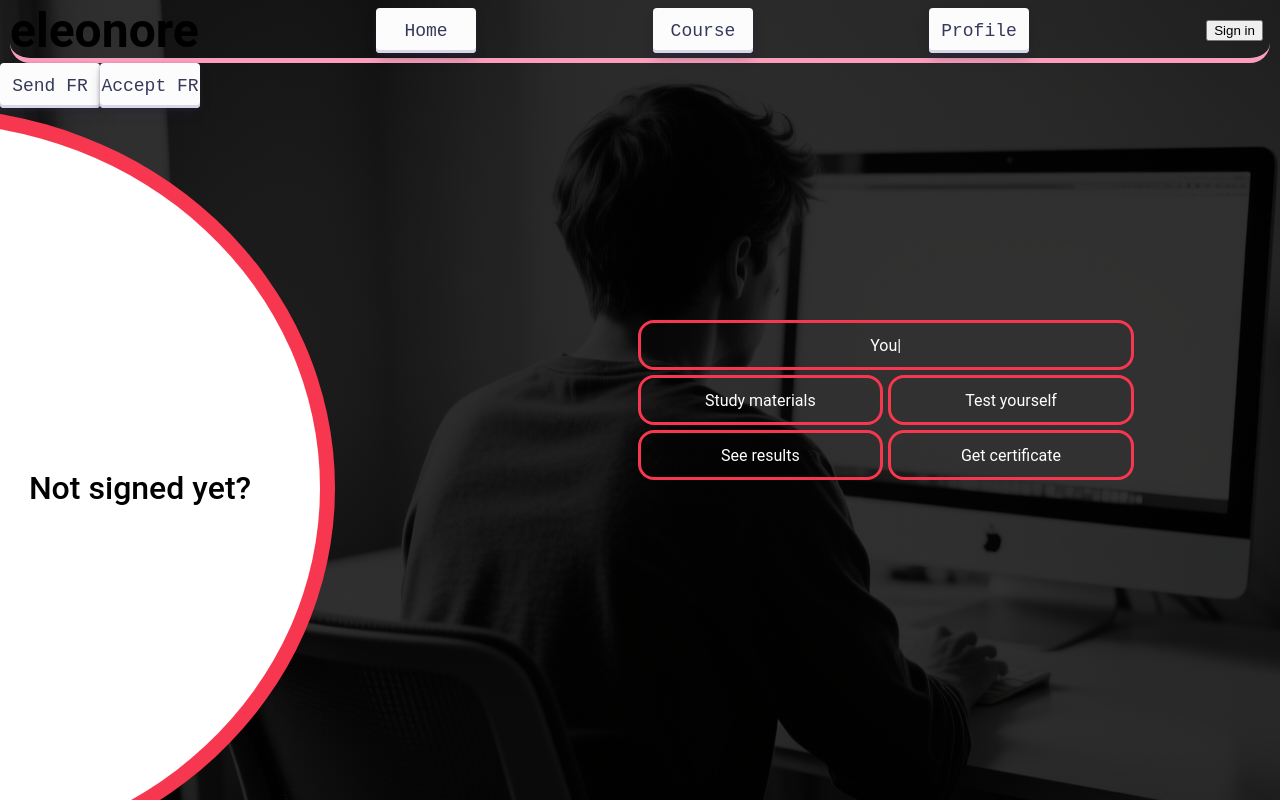
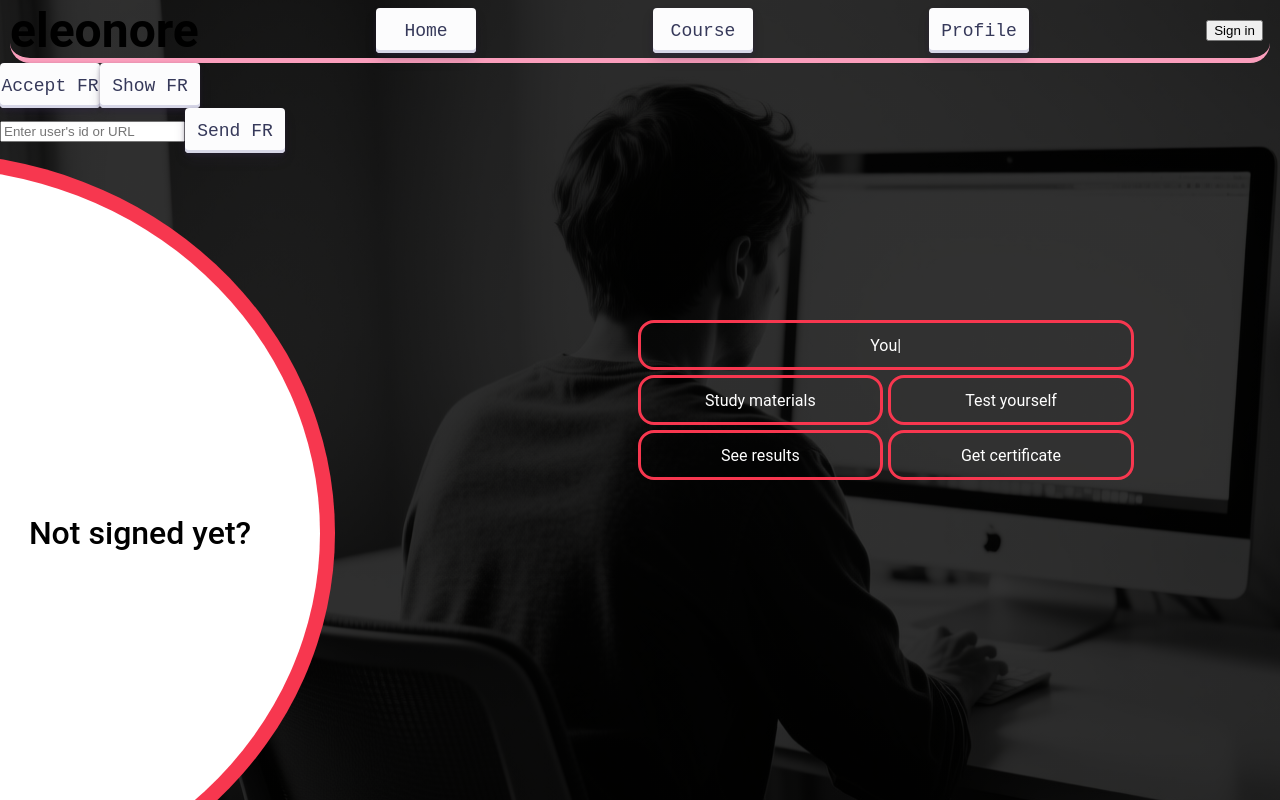
Before and after one commit to danielmicek/bc-project, a React (Vite) app in the folder E-Learning-App/frontend/: page /profile in a window 1280 px wide. Built offline with nearby package versions, Linux system fonts and the light colour scheme; no server answers; a web font is replaced by a local one.

Commit message:
commit no.23: friend-request logic improved and expanded, user's username set as primary key in db, single-friend FR accepting, showing current FR and actual friends

```diff
--- a/E-Learning-App/frontend/src/components/ClickToCopy.jsx
+++ b/E-Learning-App/frontend/src/components/ClickToCopy.jsx
@@ -1,17 +1,17 @@
 import {ClipboardWithIcon} from "flowbite-react";
 import '../styles/ProfileStyles/ProfileStyle.css';
 
-export default function ClickToCopy({userId}) {
+export default function ClickToCopy({username}) {
     return (
         <div className="clickToCopy">
             <input
                 type="text"
                 className="xx"
-                value={`http://localhost:5173/userPage/${userId}`}
+                value={`http://localhost:5173/userPage/${username}`}
                 disabled
                 readOnly
             />
-            <ClipboardWithIcon valueToCopy={`http://localhost:5173/userPage/` + "?" + new URLSearchParams({userId}).toString()} />
+            <ClipboardWithIcon valueToCopy={`http://localhost:5173/userPage/` + "?" + new URLSearchParams({username}).toString()} />
         </div>
 
     );
--- a/E-Learning-App/frontend/src/components/Header.jsx
+++ b/E-Learning-App/frontend/src/components/Header.jsx
@@ -25,9 +25,9 @@ export default function Header(){
         };
     }, []);
 
-    useEffect(() => {
+    useEffect(() => { //todo probably wont need this, can delete later
         if (isSignedIn && user) {
-            getUser_info(user.id, user);
+            getUser_info(user);
         }
     }, [isSignedIn, user]);
 
--- a/E-Learning-App/frontend/src/components/SignedInProfilePage.jsx
+++ b/E-Learning-App/frontend/src/components/SignedInProfilePage.jsx
@@ -3,7 +3,7 @@ import ClickToCopy from "./ClickToCopy.jsx";
 import {useUser} from "@clerk/clerk-react";
 
 
-export default function SignedInProfilePage({uid, userName}){
+export default function SignedInProfilePage(){
     const {user} = useUser();
     return(<>
 
@@ -21,7 +21,7 @@ export default function SignedInProfilePage({uid, userName}){
             <div className = "bestTest">Best test score: TBA</div>
             {/*todo done tests*/}
         </div>
-        <ClickToCopy className = "clickToCopy" userId = {uid}/>
+        <ClickToCopy className = "clickToCopy" username = {user.username}/>
 
     </>)
 }
--- a/E-Learning-App/frontend/src/methods/methodsClass.jsx
+++ b/E-Learning-App/frontend/src/methods/methodsClass.jsx
@@ -1,27 +1,24 @@
-import {
-    GET_allFriendRequests,
-    GET_friendship,
-    GET_user,
-    PATCH_acceptFriendRequest,
-    POST_friendship,
-    POST_user
-} from "./fetchMethods.jsx";
+import {GET_friendship, GET_user, PATCH_acceptFriendRequest, POST_friendship, POST_user} from "./fetchMethods.jsx";
 
-export async function getUser_info(userId, user){ // only find if user exist
-    const responseObject = await GET_user(userId);
+
+export async function getUser_info(user){ // only find if a user exists
+    const responseObject = await GET_user(user.username);
     if(responseObject.status === 200){
         console.log("User already exists in the database. GET status code: " + responseObject.status);
         console.log(await responseObject.json());
     }
     else{
         console.log("User does not exist in the database, GET status code: " + responseObject.status + ". Creating POST request... " );
-        await POST_user(user.id, user.emailAddresses[0].emailAddress, user.firstName, user.lastName, user.username);
+        await POST_user(user.id, user.emailAddresses[0].emailAddress, user.firstName, user.lastName, user.username, user.imageUrl);
         console.log("POST request sent. GET status code: " + responseObject.status)
     }
 }
 
-export async function getUser_object(userId){ //async funkcia vzdy vracia promise - return the actual user object
-    const responseObject = await GET_user(userId);
+export async function getUser_object(username){ //async funkcia vzdy vracia promise - return the actual user object
+    const responseObject = await GET_user(username);
+    if(responseObject.status !== 200){
+        return responseObject.status;
+    }
     const responseJson = await responseObject.json();
     return({userId: responseJson.userId,
         userName: responseJson.userName,
@@ -29,47 +26,58 @@ export async function getUser_object(userId){ //async funkcia vzdy vracia promis
     });
 }
 
-// friendUrl is the url of userPage
-// friendId is userId from url query parameter
-export async function sendFriendRequest(userId, friendUrl){
-    const url = new URL(friendUrl);
-    const friendId = url.searchParams.get("userId");
-    let responseObject = await GET_user(friendId);
+// friendUniqueIdentifier is the url of his userPage or username
+// first we check if the uid is url or username,
+// then we find out if the user we want to send the FR even exists,
+// then we find out if the friendship relation between the 2 users exists already
+// if no, we call POST request and create the friendship relation => send post-request to friend
+export async function sendFriendRequest(userUsername, friendUniqueIdentifier){
 
-    if(responseObject.status !== 200){  // first check if friend exists
-        console.log("User " + friendId + " not found");
+    let friendUsername;
+
+    try{ // if userUid is userPage url
+        const url = new URL(friendUniqueIdentifier);
+        const params = new URLSearchParams(url.search);
+        friendUsername = params.get("username");
+    }
+    catch{
+        friendUsername = friendUniqueIdentifier;
+    }
+
+    let responseObject = await GET_user(friendUsername);
+    console.log("GET status code: " + responseObject.status);
+    if(responseObject.status === 404){
+        console.log("User " + friendUsername + " not found");
         return;
     }
 
-    responseObject = await GET_friendship(userId, friendId)
+    responseObject = await GET_friendship(userUsername, friendUsername)
     if(responseObject.status === 200){
         console.log("Friendship already exists. GET status code: " + responseObject.status);
     }
     else{
-        console.log(await responseObject.text() + "\nCreating POST request...");
-        POST_friendship(userId, friendId);
+        console.log(await responseObject.text() + "\nSending friend request ...");
+        POST_friendship(userUsername, friendUsername);
     }
+
+    // todo: pridaj okno ktore povie ze sa odoslal FR / ze user sa user nenasiel v db
 }
 
-export async function acceptFriendRequest(userId){
-    const responseObject = await GET_allFriendRequests(userId);
 
-    if(responseObject.status === 404){ // no friend requests
-        console.log(await responseObject.text());
-        return;
+// we accpet the friend-request from friend_username user
+export async function acceptFriendRequest(user_username, friend_username, setUserFriendsArray){
+
+    let friendshipResponseObject = await PATCH_acceptFriendRequest(user_username, friend_username);
+
+    if(friendshipResponseObject.status === 200){
+        console.log("Friend requests from " + friend_username + " accepted");
+        setUserFriendsArray(prevArray => [...prevArray, friend_username])
+        //return friendshipResponseObject;
     }
-
-    // else if response.status === 200
-    const arrayOfFriendshipRequests = await responseObject.json();
-    let arrayOfAcceptedFriendRequests = [];
-    let friendshipResponseObject;
-    for(let friendId of arrayOfFriendshipRequests){ // for each friend from friend requeest
-        friendshipResponseObject = await PATCH_acceptFriendRequest(userId, friendId);
-        console.log("Friend request accepted with: " + await friendshipResponseObject.text());
-        arrayOfAcceptedFriendRequests.push(friendId);
+    else{
+        console.log("Error during friend request acceptance. GET status code: " + friendshipResponseObject.status);
+        //return null;
     }
-    console.log("Friend requests accepted: " + arrayOfAcceptedFriendRequests);
-    return arrayOfAcceptedFriendRequests;
 }
 
 let RIGHT_ANSWER_POINTS;
--- a/E-Learning-App/frontend/src/pages/Profile.jsx
+++ b/E-Learning-App/frontend/src/pages/Profile.jsx
@@ -2,14 +2,17 @@ import {SignedIn, SignedOut, SignInButton, UserButton, useUser} from "@clerk/cle
 import TypingAnimatedText from "../components/TypingAnimatedText.jsx";
 import SignedInProfilePage from "../components/SignedInProfilePage.jsx";
 import '../styles/ProfileStyles/ProfileStyle.css';
-import React, {useEffect, useState} from "react";
+import React, {useEffect, useRef, useState} from "react";
 import CircularIndeterminate from "../components/Loader.jsx";
 import {acceptFriendRequest, getUser_info, sendFriendRequest} from "../methods/methodsClass.jsx";
+import {GET_allFriendRequests} from "../methods/fetchMethods.jsx";
 
 
 export function Profile(){
 
-    const [userImgUrlArray, setUserImgUrlArray] = useState([]);
+    const [userFriendRequestsArray, setUserFriendRequestsArray] = useState([]);
+    const [userFriendsArray, setUserFriendsArray] = useState([]);
+    const inputRef = useRef(null);
 
     useEffect(() => { // Add the backgroundImage class to the body element so I can have different background image on each page
         document.body.classList.add("backgroundImage");
@@ -24,10 +27,10 @@ export function Profile(){
             user.username = user.firstName + " " + user.lastName;
         }
     }
-    // Call the postRequest function when the user state changes
+    // Call the postRequest function when the user state changes to save the user's information to the database
     useEffect(() => {
         if (isSignedIn && user) {
-            getUser_info(user.id, user);
+            getUser_info(user);
         }
     }, [isSignedIn, user]);
 
@@ -39,7 +42,8 @@ export function Profile(){
     }
 
 
-    //console.log(userImgUrlArray);
+    console.log("friends: " + userFriendsArray);
+    console.log("friend requests: " + userFriendRequestsArray);
 
     return <>
 
@@ -54,23 +58,45 @@ export function Profile(){
             </SignedIn>
 
         <button className = "customButton" onClick={() => {
-            sendFriendRequest(user.id, "http://localhost:5173/userPage/?userId=user_33ZF02HSM9FeYH1cD8GRpXTlMuZ")
-        }}>Send FR</button>
+            acceptFriendRequest(user.username, "sandor", setUserFriendsArray);
+        }}>Accept FR</button>
 
         <button className = "customButton" onClick={() => {
-            acceptFriendRequest(user.id)
-                .then(arrayOfAcceptedFriends => setUserImgUrlArray(arrayOfAcceptedFriends));
+            GET_allFriendRequests(user.username).then(result => async function () {
+                // first ↑ we get all friend-requests from the database, then we add each FR to array so we can display it on the page
+                if(result.status === 404){
+                    console.log(await result.text());
+                    return;
+                }
+                const friendRequests = await result.json();
+                setUserFriendRequestsArray([]); // reset the array so everytime we get fresh FR from the db
+                for(let friendRequest of friendRequests){
+                    setUserFriendRequestsArray(prevArray => [...prevArray, friendRequest]);
+                }
+            }())
+        }}>Show FR</button>
 
-        }}>Accept FR</button>
-
-
-
-
+        <form
+            onSubmit = {(event) => {
+                event.preventDefault();
+                sendFriendRequest(user.username, inputRef.current.value);
+            }}
+        >
+            <input
+                ref = {inputRef}
+                type = "text"
+                placeholder = "Enter user's id or URL"
+                pattern = "^([a-zA-Z0-9\-_\s]{4,15}|https?:\/\/.+)$" //regex for either being string of length č-15 or url address which i validate in sendFriendRequest
+                onInvalid = {() => console.log("Invalid input")}
+                required // when present, it specifies that an input field must be filled out before submitting the form
+            />
+            <button type="submit" className="customButton">Send FR</button>
+        </form>
 
 
         {isSignedIn ?
 
-            <SignedInProfilePage uid = {user.id} userName = {user.username}/>
+            <SignedInProfilePage/>
 
              :
             <>
--- a/E-Learning-App/frontend/src/pages/Test.jsx
+++ b/E-Learning-App/frontend/src/pages/Test.jsx
@@ -93,7 +93,7 @@ export default function Test({showOrHidePopup}) {
             <>
                 <div className = "buttonContainer">
                     <button className = "submitTest_button customButton"
-                            onClick={() => POST_test(searchParams.get("testID"), 50, getCurrentDate(), "C", "Silver", user.id, testQuestions)}
+                            onClick={() => POST_test(searchParams.get("testID"), 50, getCurrentDate(), "C", "Silver", user.username, testQuestions)}
                     >Submit test</button>
 
                     <button className="quitTest_button customButton" ref = {refForEndButton}
--- a/E-Learning-App/frontend/src/pages/UserPage.jsx
+++ b/E-Learning-App/frontend/src/pages/UserPage.jsx
@@ -16,7 +16,7 @@ export default function UserPage() {
     }, []);
 
     const [searchParams] = useSearchParams();
-    const userId = searchParams.get("userId")
+    const username = searchParams.get("username")
 
     //funguje to nasledovne: v useEffect volam funkciu outterGetUser(), v ktorej volam getUser, ten vracia JSON objekt, tato hodnota sa zapise do foundUser a nastane rerender
     //musi to byt v useEffect pretoze potrebujem mat dependenciu, ktora ked sa zmeni ak sa vykona telo useEffect -> tam je useState ktory ulozi hodnotu vrateneho JSON objektu
@@ -26,7 +26,7 @@ export default function UserPage() {
 
     useEffect(() => {
         async function outterGetUser() {
-            const data = await getUser_object(userId);
+            const data = await getUser_object(username);
             setFoundUser(data);
         }
         outterGetUser();
```
Also changed, not shown: E-Learning-App/frontend/src/components/Swiper.jsx (+5 -6 lines), E-Learning-App/frontend/src/main.jsx (+6 -6 lines), E-Learning-App/frontend/src/methods/fetchMethods.jsx (+19 -16 lines), 1 other file (tests, documents, lock files or other folders).
